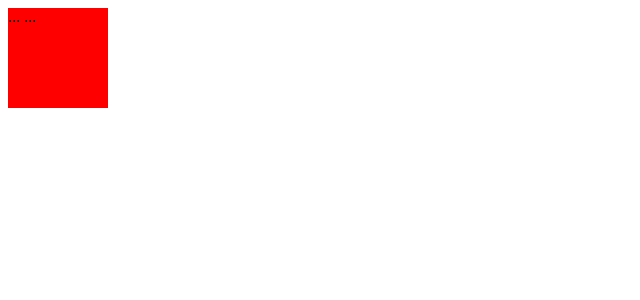
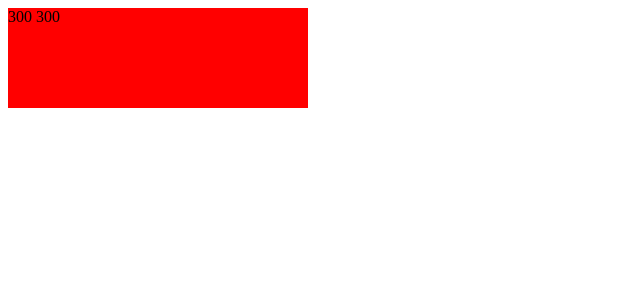
Before and after one commit to zdenecek/bridge-presentations-web, a Vue app: page / in a window 1280 px wide. Shown: the top 300 px of the page, without its empty margins (0-640 px from the left). Built offline with nearby package versions, Linux system fonts and the light colour scheme.

Commit message:
working bidstack

```diff
--- a/src/presentations/DebugApp.vue
+++ b/src/presentations/DebugApp.vue
@@ -5,12 +5,13 @@
 <script setup lang="ts" >
 import BidStack from '@/presenter/components/BidStack.vue';
 import { Bid, ContractBid } from '@/bridge/model/Bid';
-import { ref } from 'vue';
+import { provide, ref } from 'vue';
 import { Suit } from '@/bridge/model/Suit';
 
 
 const bids = ref<Bid[]>([]);
 
+provide("debug", true);
 
 window.addEventListener('keydown', (e) => {
   if (e.code === 'Space' && !e.repeat) {
@@ -20,13 +21,12 @@ window.addEventListener('keydown', (e) => {
   }
 });
 
-
 </script>
 
 
 <style>
 #bid-stack {
-  width: 100px;
+  width: 300px;
   height: 100px;
   background-color: red;
 }
--- a/src/presenter/components/BidStack.vue
+++ b/src/presenter/components/BidStack.vue
@@ -1,24 +1,65 @@
 <template>
-  <div :class="['bid-stack-container', `bid-stack-container-${position}`]" ref="container">
-    ...
+  <div :class="['bid-stack-container']" ref="container">
+    <BidView
+      v-for="(bid, index) in bids"
+      :key="index"
+      :bid="bid"
+      :style="{ left: bidPosition[index] + 'px' }"
+      ref="bidRefs"
+    />
 
-    <BidView
-        v-for="(bid, index) in bids"
-        :key="index" :bid="bid"
-      />
-    ...
-
+    <div class="debug" v-if="debug">
+      {{ width }} {{ usableWidth }}
+    </div>
   </div>
 </template>
 
 <script setup lang="ts">
+import { computed, inject, useTemplateRef } from "vue";
 import { Bid } from "../../bridge/model/Bid";
-import { Position } from "../../bridge/model/Position";
 import BidView from './BidView.vue';
+import { useElementSize } from "@vueuse/core";
 
 const props = defineProps<{
-  position: Position;
   bids: Bid[];
 }>();
 
+const container = useTemplateRef<HTMLDivElement>('container');
+const bidRefs = useTemplateRef<typeof BidView[]>('bidRefs');
+
+const { width } = useElementSize(container);
+const usableWidth = computed(() => width.value - ( bidRefs.value?.[0].width || 0));
+
+/**
+ * Computes the horizontal positions (in pixels) for each bid in the stack.
+ *
+ * - If there are no bids, returns an empty array.
+ * - If there is only one bid, it is positioned at 0px (the start).
+ * - For multiple bids, calculates the spacing between them:
+ *    - The available width for positioning is `usableWidth`.
+ *    - The space between each bid is the smaller of 35px or the result of dividing `usableWidth` by (number of bids - 1).
+ *    - Each bid is positioned at `i * space`, where `i` is its index in the array.
+ *    - This ensures that bids are evenly distributed, but never spaced more than 35px apart.
+ */
+const bidPosition = computed(() => {
+  if (props.bids.length === 0) return [];
+  if (props.bids.length === 1) return [0];
+
+  const space = Math.min(35, usableWidth.value / (props.bids.length - 1));
+  return [...Array(props.bids.length).keys()].map((_, i) => i * space);
+});
+
+const debug = inject("debug") as boolean;
 </script>
+
+<style scoped lang="scss">
+.bid-stack-container {
+  position: relative;
+
+  .bid {
+    position: absolute;
+    min-height: 100%;
+  }
+}
+
+</style>
--- a/src/presenter/components/BidView.vue
+++ b/src/presenter/components/BidView.vue
@@ -8,12 +8,14 @@
 import { computed,  useTemplateRef } from 'vue';
 import { Bid, ContractBid, DoubleBid, PassBid, RedoubleBid } from "../../bridge/model/Bid";
 import { SuitHelper } from "../../bridge/model/Suit";
+import { useElementSize } from "@vueuse/core";
 
 const props = defineProps<{
   bid: Bid;
 }>();
 
 const element = useTemplateRef<HTMLDivElement>('element');
+const { width } = useElementSize(element);
 
 
 // Static image imports
@@ -53,7 +55,8 @@ const bidClass = computed(() => getClass(props.bid));
 
 
 defineExpose({
-  element
+  element,
+  width
 });
 </script>
 
@@ -61,39 +64,13 @@ defineExpose({
 .bid {
   display: inline-block;
   transition: ease 1s;
-
+  height: 100px;
+  width: auto;
 
   img {
-    max-height: 100%;
-    max-width: 100%;
-  }
-
-  &.hearts {
-    color: red;
-  }
-
-  &.diamonds {
-    color: darkgoldenrod;
-  }
-
-  &.spades {
-    color: blue;
-  }
-
-  &.clubs {
-    color: green;
-  }
-
-  &.pass {
-    color: gray;
-  }
-
-  &.double {
-    color: orange;
-  }
-
-  &.redouble {
-    color: red;
+    height: 100px;
+    width: auto;
+    object-fit: contain;
   }
 }
 </style>
```
